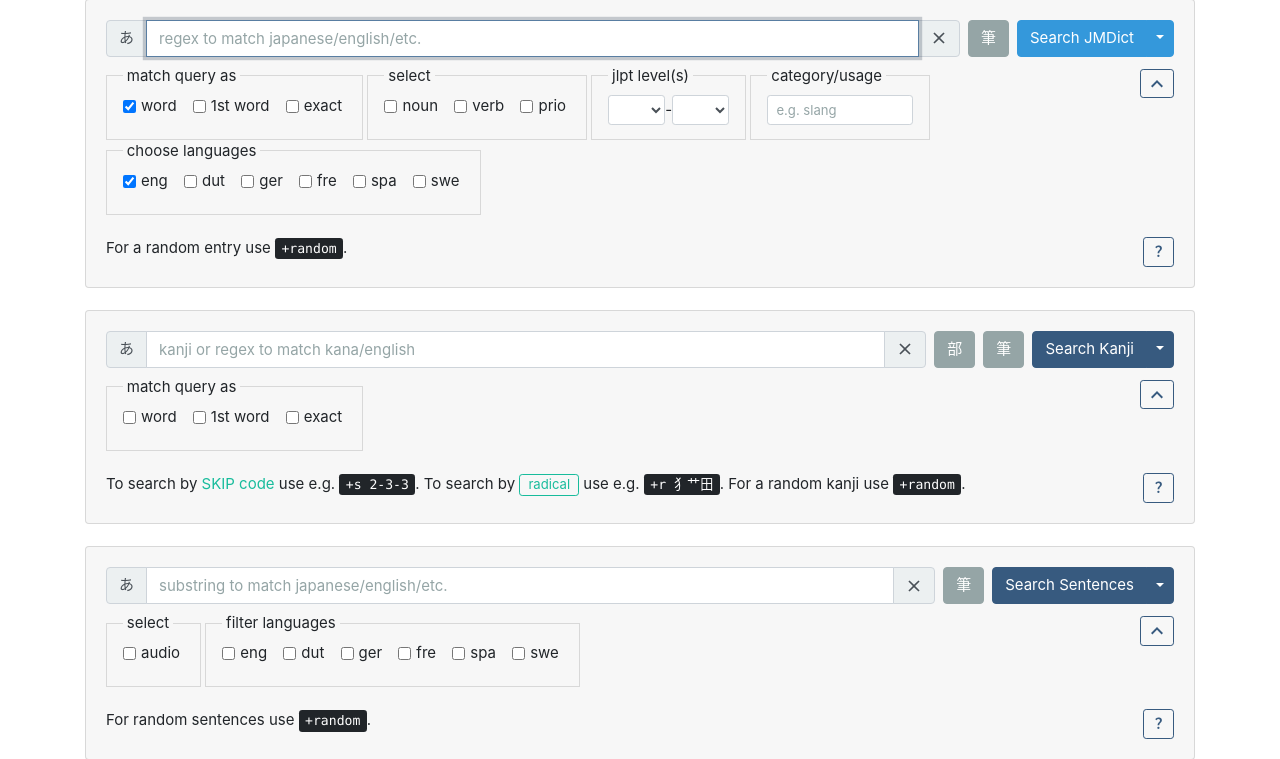
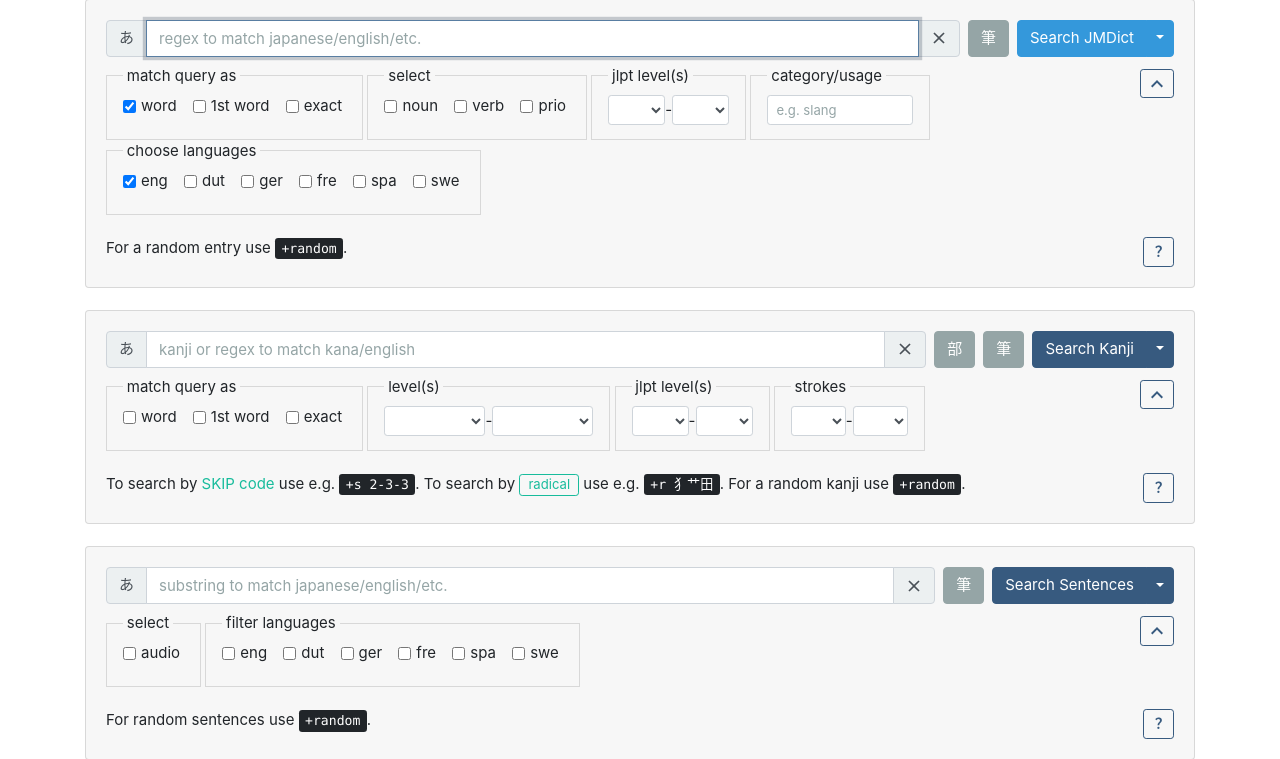
Before and after one commit to obfusk/jiten, a Flask app: page / in a window 1280 px wide. Shown: the part 142-901 px from the top of the page. Run offline with Flask 2, Linux system fonts and the light colour scheme; parts of the project's set-up code (start-up, migrations or seed data) failed here and were passed over; some libraries are stand-ins or nearby versions.

Commit message:
kanji: + level/jlpt/strokes filters; file kwd-only

```diff
--- a/jiten/app.py
+++ b/jiten/app.py
@@ -268,7 +268,7 @@ def respond(template, page_title, **data):
     PY_VERSION = py_version, kana2romaji = kana2romaji,
     SEARCH = SEARCH, GUI = bool(GUI_TOKEN), DESCRIPTION = DESCRIPTION,
     KEYWORDS = KEYWORDS, TITLE = TITLE, page_title = page_title,
-    **data
+    kanji_level_minmax = kanji_level_minmax, **data
   ))
 
 def get_langs(prefs = None):
@@ -288,14 +288,30 @@ def get_query_max():
 def get_max():
   return int(arg("max", get_prefs().get("max", MAX), type = int))
 
-def get_filters():
+def get_filters_jmdict():
   n, v, p, s  = arg("noun"), arg("verb"), arg("prio"), arg("sinfo", "").strip()
   j           = "-".join(filter(None, request.args.getlist("jlpt"))) or None
-  jlpt        = M.JLPT_LEVEL.convert(j) if j else j
+  jlpt        = M.JLPT_LEVEL.convert(j) if j else None
   args        = dict(noun = n, verb = v, prio = p, jlpt = j, sinfo = s)
   filters     = dict(noun = n == "yes", verb = v == "yes",
                      prio = p == "yes", jlpt = jlpt, sinfo = s)
   return filters, { k: v for k, v in args.items() if v is not None }
+
+def get_filters_kanji():
+  l       = "-".join(filter(None, request.args.getlist("level"))) or None
+  j       = "-".join(filter(None, request.args.getlist("jlpt"))) or None
+  s       = "-".join(filter(None, request.args.getlist("strokes"))) or None
+  level   = K.level_from_str(l, click.exceptions.BadParameter) if l else None
+  jlpt    = M.JLPT_LEVEL.convert(j) if j else None
+  strokes = K.STROKES_T.convert(s) if s else None
+  args    = dict(level = l, jlpt = j, strokes = s)
+  filters = dict(level = level, jlpt = jlpt, strokes = strokes)
+  return filters, { k: v for k, v in args.items() if v is not None }
+
+def kanji_level_minmax(lvl):
+  if not lvl: return (None, None)
+  f = lambda x: K.LEVELS.index(x)
+  return (min(lvl, key = f), max(lvl, key = f))
 
 @app.errorhandler(M.RegexError)
 def handle_regexerror(e):
@@ -327,7 +343,7 @@ def r_index():
 
 @app.route("/jmdict")
 def r_jmdict():
-  filters, fargs = get_filters()
+  filters, fargs = get_filters_jmdict()
   if arg("query", "").strip().lower() == "+random":
     if (s := J.random_seq(**filters)) is not None:            #  FIXME
       q = "+#{}".format(s)
@@ -368,11 +384,14 @@ def r_jmdict_random():
 
 @app.route("/kanji")
 def r_kanji():
+  filters, fargs = get_filters_kanji()
   if arg("query", "").strip().lower() == "+random":
-    return redirect(url_for("r_kanji", query = K.random().char))
+    if (k := K.random(**filters)) is not None:                #  FIXME
+      return redirect(url_for("r_kanji", query = k.char, **fargs))
   query, max_r = get_query_max()
+  opts = dict(max_results = max_r, **filters)
   data = dict(page = "kanji", query = query)
-  if query: data["results"] = K.search(query, max_results = max_r)
+  if query: data["results"] = K.search(query, **opts)
   return respond("kanji.html", "kanji", **data)
 
 @app.route("/kanji/by-freq")
--- a/jiten/jmdict.py
+++ b/jiten/jmdict.py
@@ -637,11 +637,11 @@ def load_entry(c, seq, jlpt):                                   # {{{1
 # TODO
 def search(q, langs = [LANGS[0]], max_results = None,           # {{{1
            noun = False, verb = False, prio = False,
-           jlpt = None, sinfo = None, file = SQLITE_FILE):
+           jlpt = None, sinfo = None, *, file = SQLITE_FILE):
   fix_rank = lambda r: (r if r != F.NOFREQ else None)
   with sqlite_do(file) as c:
     if q.lower() == "+random":
-      if (s := random_seq(noun, verb, prio, jlpt, sinfo, file)) is None: return
+      if (s := random_seq(noun, verb, prio, jlpt, sinfo, file = file)) is None: return
       q = "+#{}".format(s)
     if re.fullmatch(r"\+#\s*\d+", q):
       seq = int(q[2:].strip())
@@ -715,7 +715,7 @@ def search(q, langs = [LANGS[0]], max_results = None,           # {{{1
         yield load_entry(c, s, j), fix_rank(r)
                                                                 # }}}1
 
-def by_freq(offset = 0, limit = 1000, file = SQLITE_FILE):
+def by_freq(offset = 0, limit = 1000, *, file = SQLITE_FILE):
   with sqlite_do(file) as c:
     q = """ SELECT seq, rank, jlpt FROM entry
               WHERE prio >= {} AND rank != {}
@@ -725,7 +725,7 @@ def by_freq(offset = 0, limit = 1000, file = SQLITE_FILE):
     for seq, rank, jlpt in ents:
       yield load_entry(c, seq, jlpt), rank
 
-def by_jlpt(n, offset = 0, limit = 1000, file = SQLITE_FILE):
+def by_jlpt(n, offset = 0, limit = 1000, *, file = SQLITE_FILE):
   with sqlite_do(file) as c:
     query =  (""" SELECT seq, jlpt FROM entry
                     WHERE prio >= {} AND jlpt = ?
@@ -735,7 +735,7 @@ def by_jlpt(n, offset = 0, limit = 1000, file = SQLITE_FILE):
       yield load_entry(c, seq, jlpt)
 
 def random_seq(noun = False, verb = False, prio = False, jlpt = None,
-               sinfo = None, file = SQLITE_FILE):
+               sinfo = None, *, file = SQLITE_FILE):
   f = search_filter(noun, verb, prio, jlpt, sinfo)
   with sqlite_do(file) as c:
     q = "SELECT seq FROM entry {} ORDER BY RANDOM() LIMIT 1".format(f)
--- a/jiten/pitch.py
+++ b/jiten/pitch.py
@@ -5,10 +5,10 @@
 #
 # File        : jiten/pitch.py
 # Maintainer  : FC Stegerman <flx@obfusk.net>
-# Date        : 2021-07-05
+# Date        : 2022-07-24
 #
-# Copyright   : Copyright (C) 2021  FC Stegerman
-# Version     : v1.0.2
+# Copyright   : Copyright (C) 2022  FC Stegerman
+# Version     : v1.1.0
 # License     : AGPLv3+
 #
 # --                                                            ; }}}1
@@ -134,7 +134,7 @@ def pitches(file = SQLITE_FILE):
     yield lambda e: ()
 
 # TODO
-def get_pitch(reading, kanjis, conn = None, file = SQLITE_FILE):
+def get_pitch(reading, kanjis, conn = None, *, file = SQLITE_FILE):
   rd = reading.replace("・", "")
   def f(c):
     for k in ( k.replace("・", "") for k in kanjis ):
--- a/jiten/sentences.py
+++ b/jiten/sentences.py
@@ -5,10 +5,10 @@
 #
 # File        : jiten/sentences.py
 # Maintainer  : FC Stegerman <flx@obfusk.net>
-# Date        : 2021-07-05
+# Date        : 2022-07-24
 #
-# Copyright   : Copyright (C) 2021  FC Stegerman
-# Version     : v1.0.2
+# Copyright   : Copyright (C) 2022  FC Stegerman
+# Version     : v1.1.0
 # License     : AGPLv3+
 #
 # --                                                            ; }}}1
@@ -119,7 +119,7 @@ def setup(file = SQLITE_FILE):
   sentences2sqldb(sentences, file)
 
 # TODO
-def search(q, langs = [], max_results = None, audio = False,
+def search(q, langs = [], max_results = None, audio = False, *,
            file = SQLITE_FILE):
   lang  = " ".join( "AND " + l + " IS NOT NULL"
                     for l in langs if l in LANGS )
--- a/jiten/templates/_search.html
+++ b/jiten/templates/_search.html
@@ -159,6 +159,57 @@
             title="complete entry/meaning (^...$)">exact</label>
         </div>
       </fieldset>
+      <fieldset class="d-inline border p-2 px-3">
+        <legend>level(s)</legend>
+        <div class="form-inline d-flex flex-nowrap">
+          {% set lvl = "-".join(request.args.getlist("level")) %}
+          {% set lvl = lvl.split("-")|select|list %}
+          {% for x in kanji_level_minmax(lvl) %}
+            <select class="form-control form-control-sm" name="level">
+              <option value="">&nbsp;</option>
+              {% for l in K.LEVELS %}
+                <option value="{{ l }}"
+                  {% if l == x %}selected{% endif %}>{{ l }}</option>
+              {% endfor %}
+            </select>
+            {% if loop.first %}-{% endif %}
+          {% endfor %}
+        </div>
+      </fieldset>
+      <fieldset class="d-inline border p-2 px-3">
+        <legend>jlpt level(s)</legend>
+        <div class="form-inline d-flex flex-nowrap">
+          {% set jlpt = "-".join(request.args.getlist("jlpt")) %}
+          {% set jlpt = jlpt.split("-")|map('int')|select|list %}
+          {% for x in (jlpt|min, jlpt|max) %}
+            <select class="form-control form-control-sm" name="jlpt">
+              <option value="">&nbsp;</option>
+              {% for n in range(1, 5+1) %}
+                <option value="{{ n }}"
+                  {% if n == x %}selected{% endif %}>N{{ n }}</option>
+              {% endfor %}
+            </select>
+            {% if loop.first %}-{% endif %}
+          {% endfor %}
+        </div>
+      </fieldset>
+      <fieldset class="d-inline border p-2 px-3">
+        <legend>strokes</legend>
+        <div class="form-inline d-flex flex-nowrap">
+          {% set strokes = "-".join(request.args.getlist("strokes")) %}
+          {% set strokes = strokes.split("-")|map('int')|select|list %}
+          {% for x in (strokes|min, strokes|max) %}
+            <select class="form-control form-control-sm" name="strokes">
+              <option value="">&nbsp;</option>
+              {% for n in range(K.MIN_STROKES, K.MAX_STROKES+1) %}
+                <option value="{{ n }}"
+                  {% if n == x %}selected{% endif %}>{{ n }}</option>
+              {% endfor %}
+            </select>
+            {% if loop.first %}-{% endif %}
+          {% endfor %}
+        </div>
+      </fieldset>
     </div>
     <div class="collapse show form-group mb-0" id="kanji-collapse">
       <br/>
```
Also changed, not shown: jiten/cli.py (+14 -3 lines), jiten/kanji.py (+60 -24 lines).
